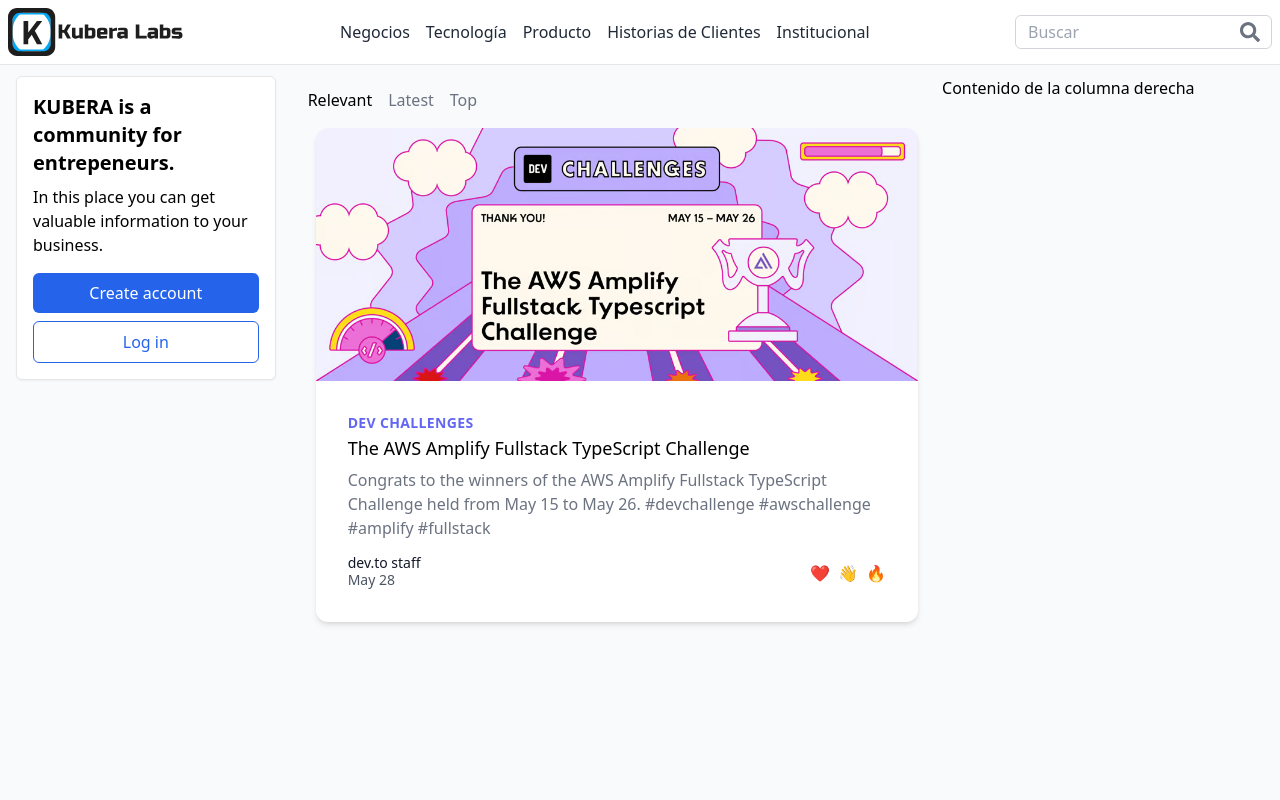
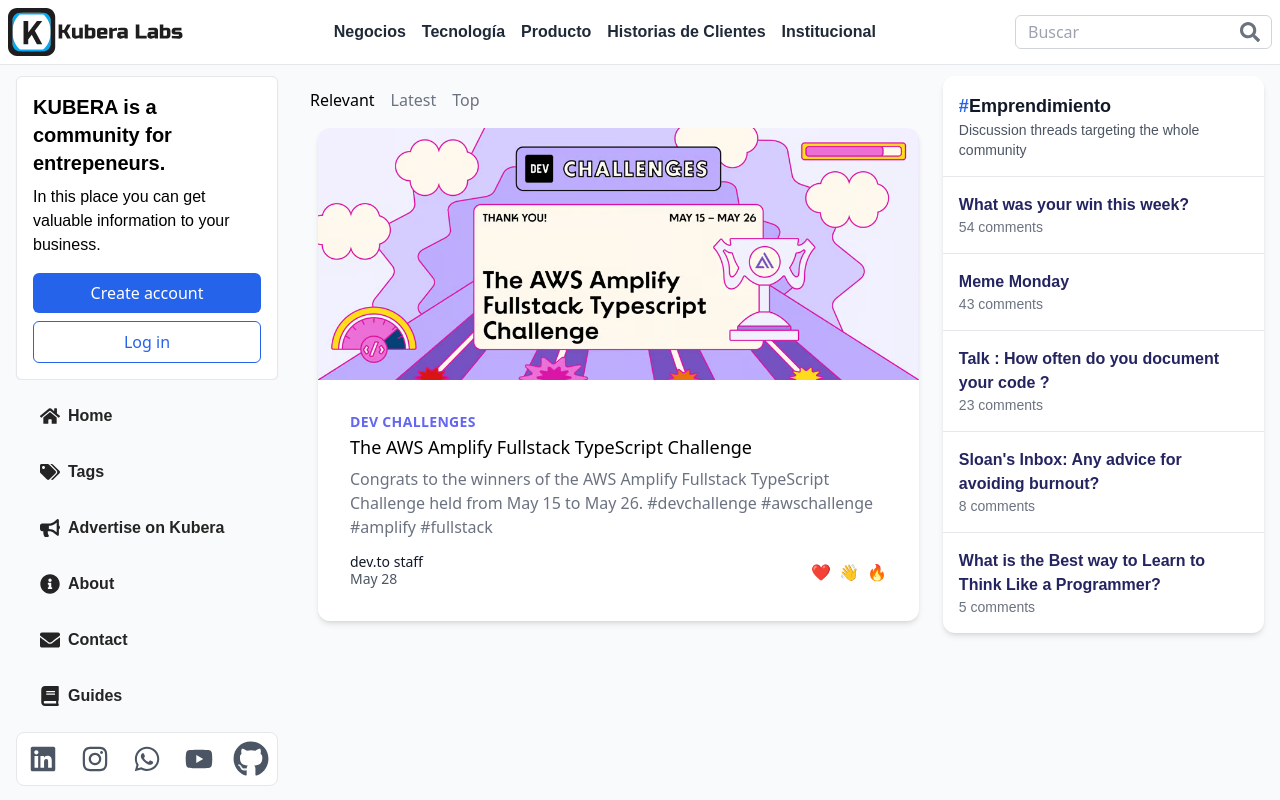
Before and after one commit to nicog33b/kublogs, a Next.js app: page / in a window 1280 px wide. Shown: the top 800 px of the page. Built offline with nearby package versions, Linux system fonts and the light colour scheme.

Commit message:
ultimos cambios

```diff
--- a/src/app/GUI/navbar.tsx
+++ b/src/app/GUI/navbar.tsx
@@ -35,7 +35,9 @@
       <div className="container mx-auto flex justify-between items-center p-2">
         {/* Logo a la izquierda */}
         <div className="flex items-center">
-          <Image src="/logo.svg" alt="Kuberalabs Logo" width={48} height={48} className="h-12 w-auto mr-3" />
+          <Link href='/'>
+          <Image src="/logo.svg" alt="Kuberalabs Logo" width={48} height={48} className="h-12 w-auto mr-3 hover:scale-105 cursor-pointer" />
+          </Link>
         </div>
 
         {/* Botón de menú hamburguesa y búsqueda para pantallas pequeñas */}
@@ -49,7 +51,7 @@
         </div>
 
         {/* Menú centrado para pantallas grandes */}
-        <div className="hidden lg:flex lg:items-center lg:space-x-4">
+        <div className="hidden lg:flex lg:items-center lg:space-x-4 source-font">
           <Link href="#" className="text-gray-800 hover:text-gray-600">
             Negocios
           </Link>
--- a/src/app/components/Asides/left/communityInfo.tsx
+++ b/src/app/components/Asides/left/communityInfo.tsx
@@ -3,9 +3,9 @@
 const CommunityInfo: React.FC = () => {
   return (
     <div className="bg-white border rounded-md p-4 shadow-sm">
-      <h2 className="text-xl font-semibold mb-2">KUBERA is a community for entrepeneurs.</h2>
+      <h2 className="text-xl font-semibold mb-2 source-font">KUBERA is a community for entrepeneurs.</h2>
       <p className="text-2xl font-bold mb-2"></p>
-      <p className="mb-4">
+      <p className="mb-4 ubuntu-light">
       In this place you can get valuable information to your business.
       </p>
       <button className="w-full bg-blue-600 text-white py-2 rounded-md mb-2">
--- /dev/null
+++ b/src/app/components/Asides/left/navAsideLeft.tsx
@@ -0,0 +1,38 @@
+import React from 'react';
+import { FaHome, FaTags, FaBullhorn, FaInfoCircle, FaEnvelope, FaBook } from 'react-icons/fa';
+import Link from 'next/link';
+
+const NavAsideLeft: React.FC = () => {
+  return (
+    <div className="w-full bg-gray-50 text-[#242424] source-font">
+      <nav className="flex flex-col p-4 space-y-4">
+        <Link href="/" className="flex items-center space-x-2 p-2 hover:bg-blue-100 rounded-md">
+          <FaHome className="text-xl" />
+          <span>Home</span>
+        </Link>
+        <Link href="/tags" className="flex items-center space-x-2 p-2 hover:bg-blue-100 rounded-md">
+          <FaTags className="text-xl" />
+          <span>Tags</span>
+        </Link>
+        <Link href="/advertise" className="flex items-center space-x-2 p-2 hover:bg-blue-100 rounded-md">
+          <FaBullhorn className="text-xl" />
+          <span>Advertise on Kubera</span>
+        </Link>
+        <Link href="/about" className="flex items-center space-x-2 p-2 hover:bg-blue-100 rounded-md">
+          <FaInfoCircle className="text-xl" />
+          <span>About</span>
+        </Link>
+        <Link href="/contact" className="flex items-center space-x-2 p-2 hover:bg-blue-100 rounded-md">
+          <FaEnvelope className="text-xl" />
+          <span>Contact</span>
+        </Link>
+        <Link href="/guides" className="flex items-center space-x-2 p-2 hover:bg-blue-100 rounded-md">
+          <FaBook className="text-xl" />
+          <span>Guides</span>
+        </Link>
+      </nav>
+    </div>
+  );
+}
+
+export default NavAsideLeft;
--- /dev/null
+++ b/src/app/components/Asides/left/socialIcons.tsx
@@ -0,0 +1,26 @@
+import React from 'react';
+import { FaLinkedin, FaInstagram, FaWhatsapp, FaYoutube, FaGithub } from 'react-icons/fa';
+
+const SocialIcons: React.FC = () => {
+  return (
+    <div className="w-full flex space-x-4 p-2 bg-white border border-gray-200 rounded-lg">
+      <a href="https://www.linkedin.com" target="_blank" rel="noopener noreferrer" className="text-gray-600 hover:text-gray-900">
+        <FaLinkedin className="text-4xl p-1" />
+      </a>
+      <a href="https://www.instagram.com" target="_blank" rel="noopener noreferrer" className="text-gray-600 hover:text-gray-900">
+        <FaInstagram className="text-4xl p-1" />
+      </a>
+      <a href="https://wa.me" target="_blank" rel="noopener noreferrer" className="text-gray-600 hover:text-gray-900">
+        <FaWhatsapp className="text-4xl p-1" />
+      </a>
+      <a href="https://www.youtube.com" target="_blank" rel="noopener noreferrer" className="text-gray-600 hover:text-gray-900">
+        <FaYoutube className="text-4xl p-1" />
+      </a>
+      <a href="https://www.github.com" target="_blank" rel="noopener noreferrer" className="text-gray-600 hover:text-gray-900">
+        <FaGithub className="text-4xl" />
+      </a>
+    </div>
+  );
+}
+
+export default SocialIcons;
--- /dev/null
+++ b/src/app/components/Asides/right/entrepreneursPosts.tsx
@@ -0,0 +1,31 @@
+'use client';
+import React, { useState } from 'react';
+
+const EntrepreneursPosts = () => {
+  const [posts, setPosts] = useState([
+    { title: 'What was your win this week?', comments: 54 },
+    { title: 'Meme Monday', comments: 43 },
+    { title: 'Talk : How often do you document your code ?', comments: 23 },
+    { title: 'Sloan\'s Inbox: Any advice for avoiding burnout?', comments: 8 },
+    { title: 'What is the Best way to Learn to Think Like a Programmer?', comments: 5 },
+  ]);
+
+  return (
+    <div className="max-w-md mx-auto bg-white rounded-xl shadow-md overflow-hidden">
+      <div className="p-4">
+        <h2 className="text-lg font-semibold text-gray-900 source-font"><span className='text-blue-600'>#</span>Emprendimiento</h2>
+        <p className="text-sm text-gray-600 ubuntu-light">Discussion threads targeting the whole community</p>
+      </div>
+      <div>
+        {posts.map((post, index) => (
+          <div key={index} className="p-4 border-t border-gray-200">
+            <a href="#" className="block text-[#242460] hover:text-blue-500 hover:underline source-font">{post.title}</a>
+            <p className="text-sm text-gray-500 ubuntu-light">{post.comments} comments</p>
+          </div>
+        ))}
+      </div>
+    </div>
+  );
+};
+
+export default EntrepreneursPosts;
--- a/src/app/components/Home/filterTabs.tsx
+++ b/src/app/components/Home/filterTabs.tsx
@@ -1,3 +1,4 @@
+'use client'
 import React, { useState } from 'react';
 
 const FilterTabs = () => {
--- a/src/app/globals.css
+++ b/src/app/globals.css
@@ -1,3 +1,17 @@
 @tailwind base;
 @tailwind components;
 @tailwind utilities;
+
+@import url('https://fonts.googleapis.com/css2?family=Source+Code+Pro:ital,wght@0,200..900;1,200..900&family=Ubuntu:ital,wght@0,300;0,700;1,400&display=swap');
+
+.source-font {
+    font-family: "Ubuntu", sans-serif;
+    font-weight: 700;
+    font-style: normal;
+}
+
+.ubuntu-light {
+    font-family: "Ubuntu", sans-serif;
+    font-weight: 300;
+    font-style: normal;
+  }
--- a/src/app/layouts/blog.tsx
+++ b/src/app/layouts/blog.tsx
@@ -1,6 +1,9 @@
 // BlogLayout.tsx
 import React from 'react';
 import CommunityInfo from '../components/Asides/left/communityInfo';
+import NavAsideLeft from '../components/Asides/left/navAsideLeft';
+import SocialIcons from '../components/Asides/left/socialIcons';
+import EntrepreneursPosts from '../components/Asides/right/entrepreneursPosts';
 
 const BlogLayout: React.FC = ({ children }) => {
   return (
@@ -8,7 +11,9 @@
       {/* Columna Izquierda */}
       <aside className="w-[27rem] bg-gray-50 p-4 mt-[3rem]">
         <CommunityInfo />
-      </aside>
+        <NavAsideLeft></NavAsideLeft>
+        <SocialIcons></SocialIcons>
+         </aside>
 
       {/* Columna Central */}
       <main className="w-3/4 bg-gray-50 p-4 mt-3">
@@ -17,7 +22,7 @@
 
       {/* Columna Derecha */}
       <aside className="w-[33rem] bg-gray-50 p-4 mt-[3rem]">
-        <p>Contenido de la columna derecha</p>
+       <EntrepreneursPosts></EntrepreneursPosts>
       </aside>
     </div>
   );
```
